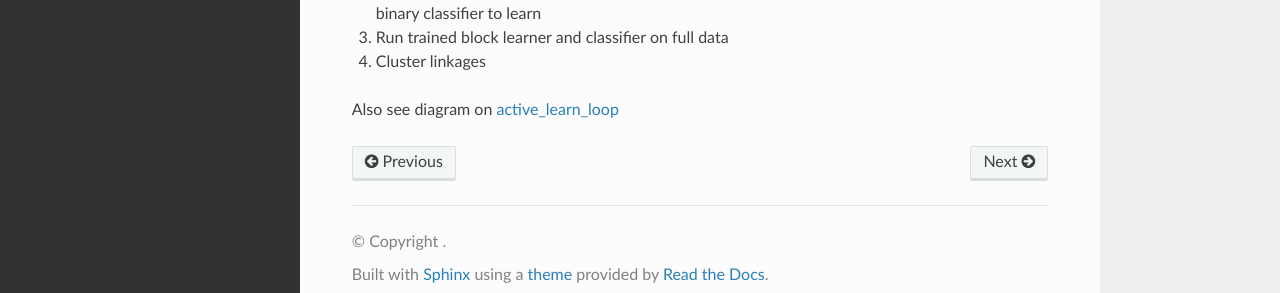
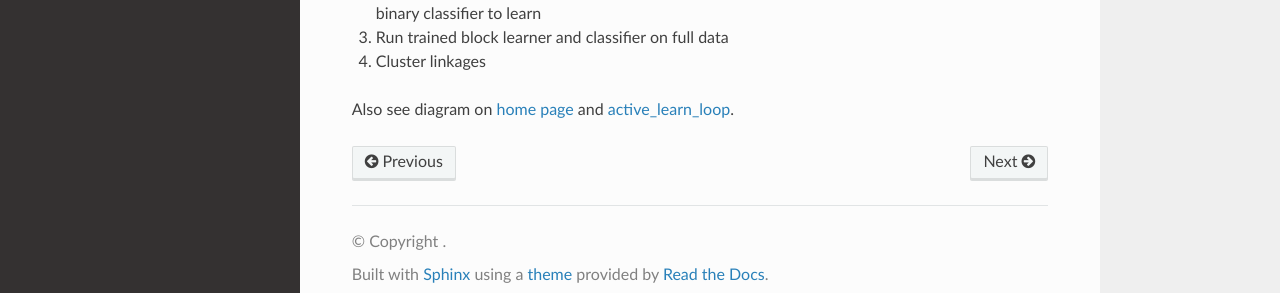
Before and after one commit to chansooligans/oagdedupe, a Sphinx documentation site: the page built from docs/source/userguide/intro.md, in a window 1280 px wide and 1381 px high. Shown: the part 1070-1363 px from the top of the window. Built offline with Sphinx 7.4.7 and the Read the Docs theme 2.0.0, drawn with Linux system fonts in a browser that asks for light colours.

Commit message:
update ref on intro

```diff
--- a/docs/source/userguide/intro.md
+++ b/docs/source/userguide/intro.md
@@ -45,4 +45,4 @@ A quick overview of the pipeline:
 3. Run trained block learner and classifier on full data
 4. Cluster linkages
 
-Also see diagram on [active_learn_loop](active_learn_loop)
+Also see diagram on [home page](../index) and [active_learn_loop](active_learn_loop).
```
